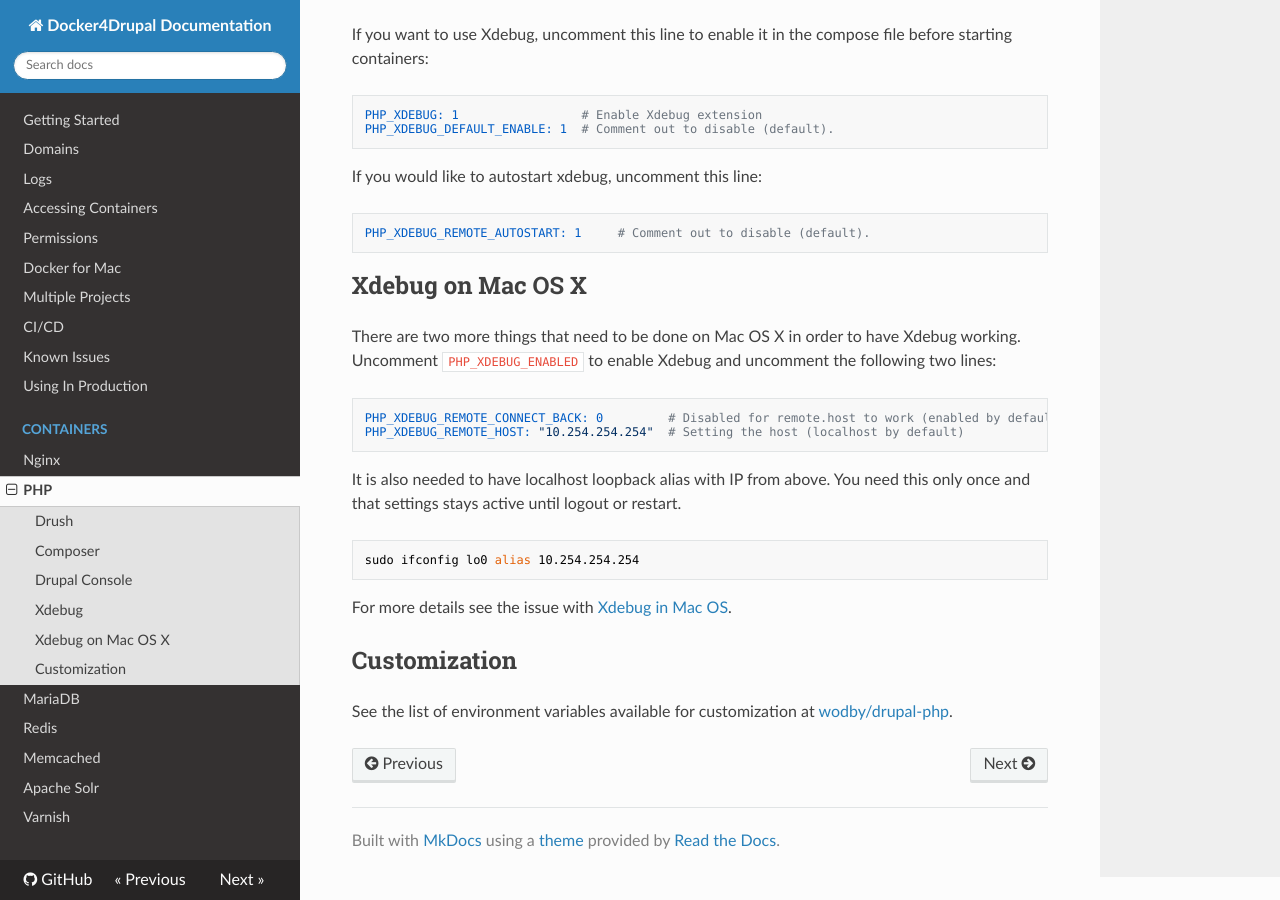
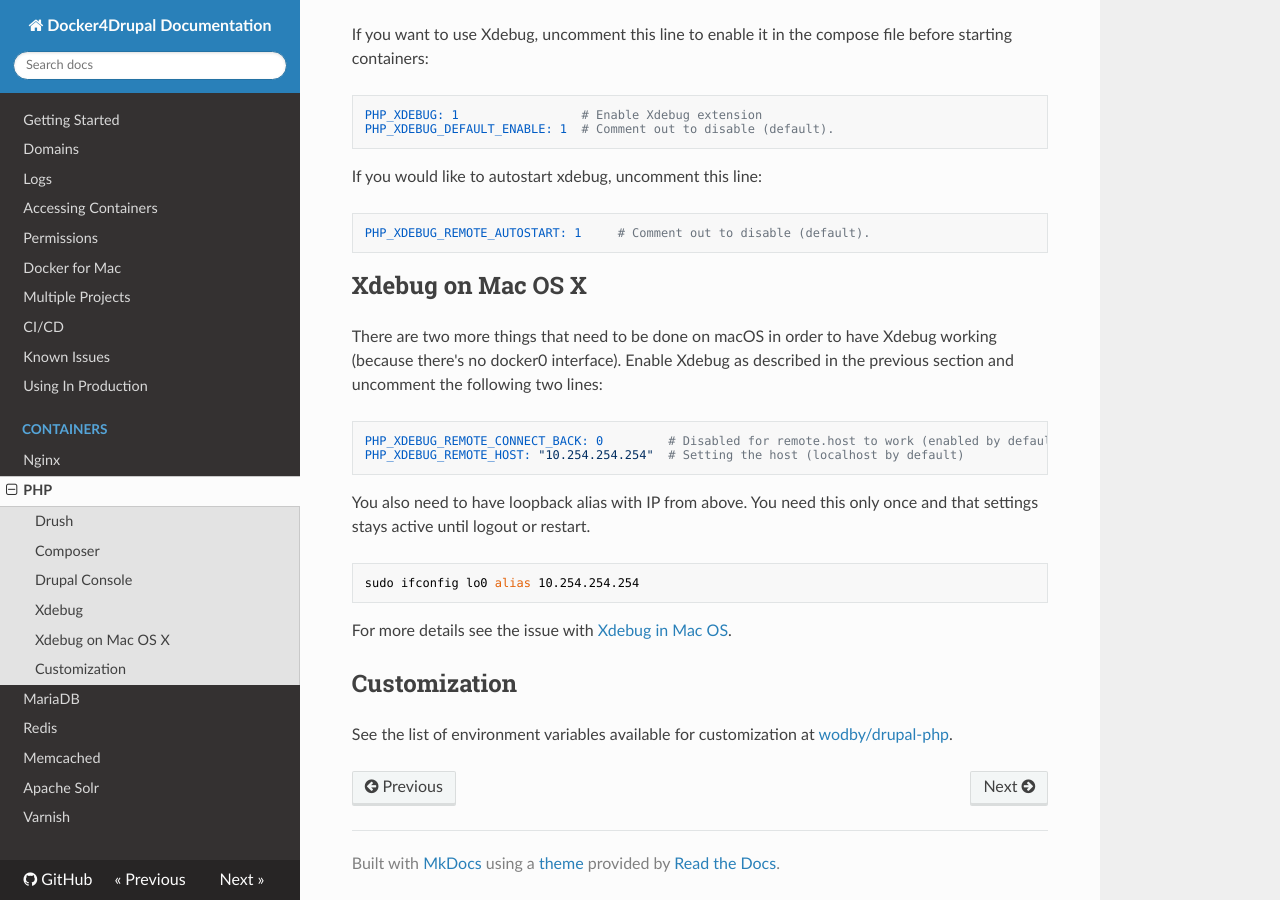
Before and after one commit to wodby/docker4drupal, an MkDocs documentation site: the page built from docs/containers/php.md, in a window 1280 px wide and 900 px high, scrolled down 849 px. Built offline with MkDocs 1.6.1, drawn with Linux system fonts in a browser that asks for light colours; nearby versions of some CDN libraries; old or Windows-style settings are respelled for this version of MkDocs.

Commit message:
Update Xdebug for macOS instructions

````diff
--- a/docs/containers/php.md
+++ b/docs/containers/php.md
@@ -43,14 +43,14 @@
 
 ## Xdebug on Mac OS X
 
-There are two more things that need to be done on Mac OS X in order to have Xdebug working. Uncomment `PHP_XDEBUG_ENABLED` to enable Xdebug and uncomment the following two lines:
+There are two more things that need to be done on macOS in order to have Xdebug working (because there's no docker0 interface). Enable Xdebug as described in the previous section and uncomment the following two lines:
 
 ```yml
 PHP_XDEBUG_REMOTE_CONNECT_BACK: 0         # Disabled for remote.host to work (enabled by default)
 PHP_XDEBUG_REMOTE_HOST: "10.254.254.254"  # Setting the host (localhost by default)
 ```
 
-It is also needed to have localhost loopback alias with IP from above. You need this only once and that settings stays active until logout or restart.
+You also need to have loopback alias with IP from above. You need this only once and that settings stays active until logout or restart.
 
 ```bash
 sudo ifconfig lo0 alias 10.254.254.254
````
